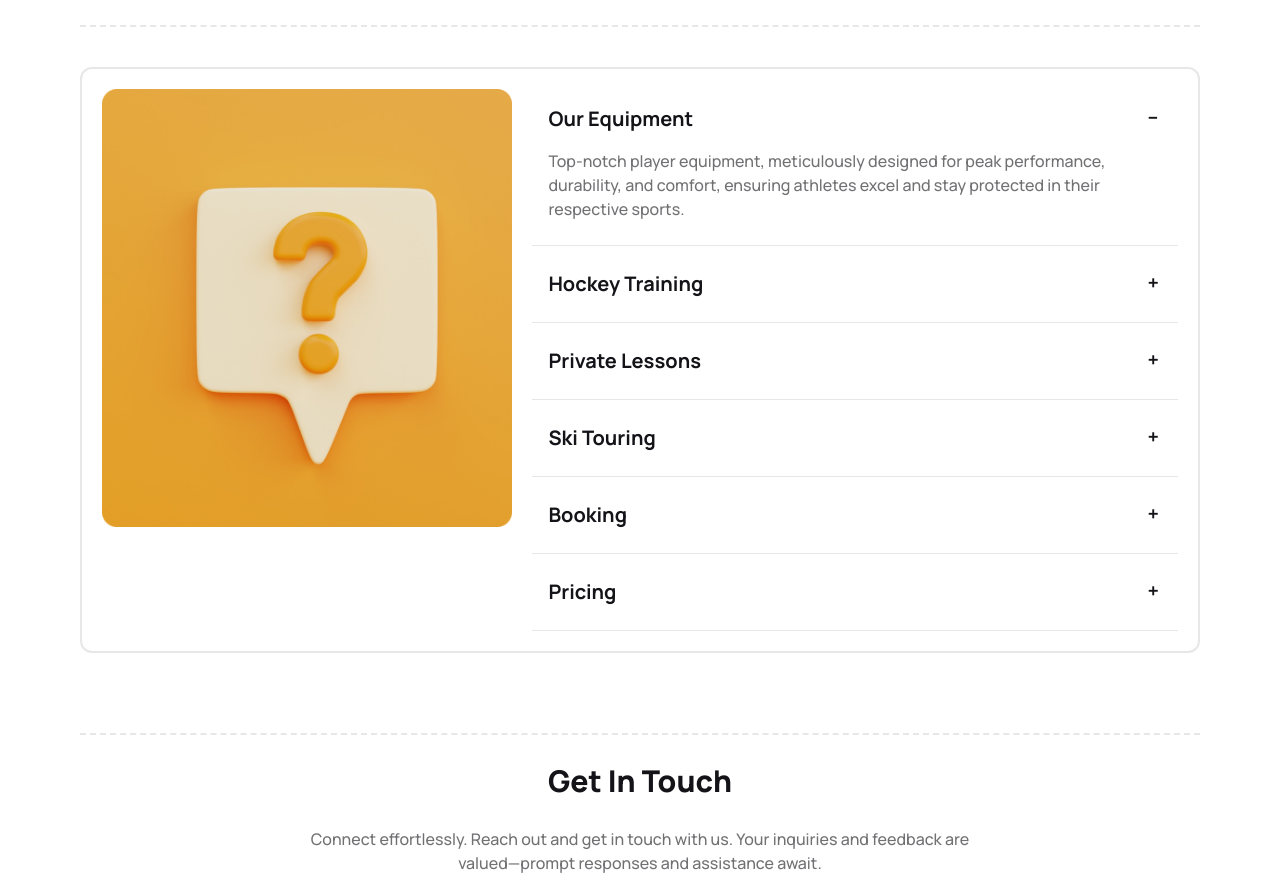
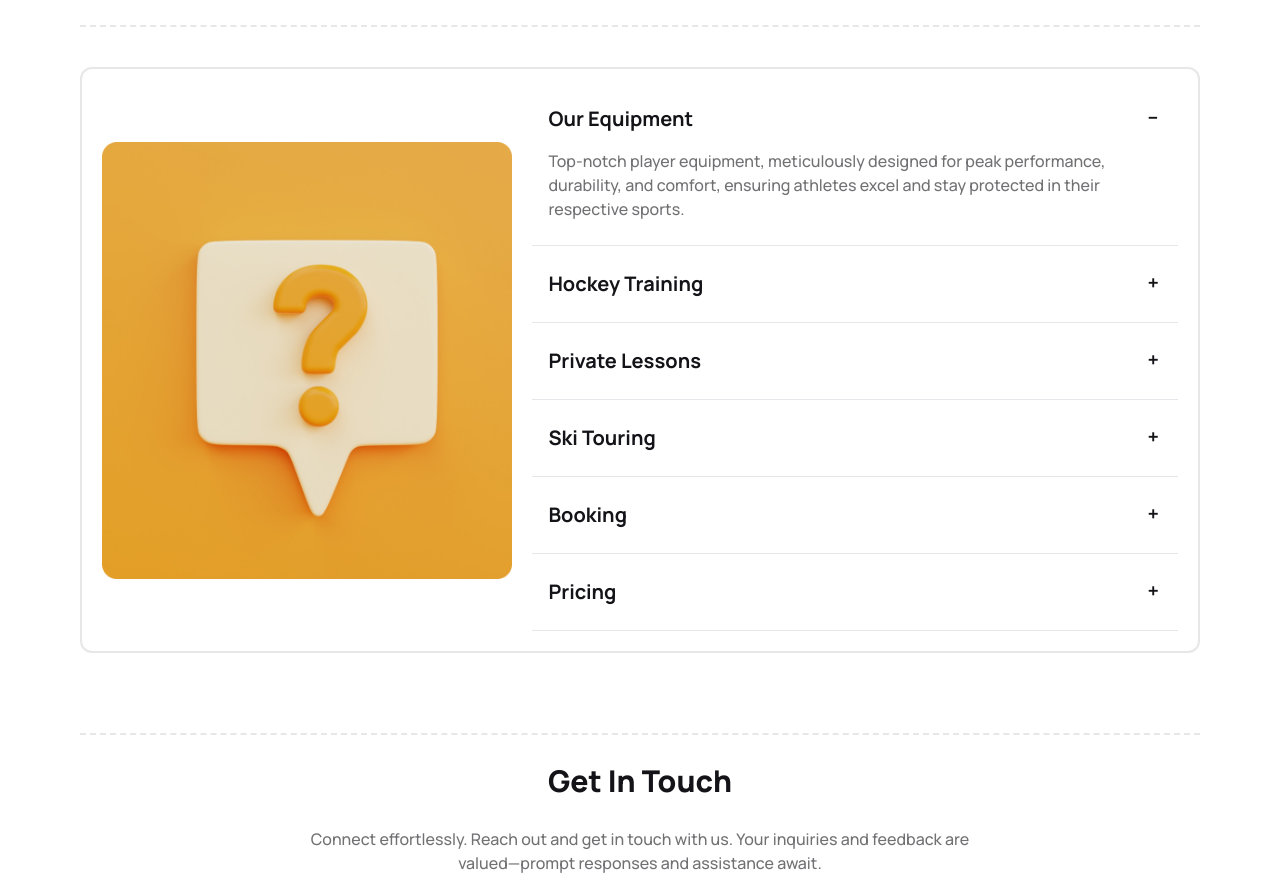
Before and after one commit to kamrul-huda/B9A3-Hockeys, a plain HTML site: page index.html in a window 1280 px wide. Shown: the part 3599-4488 px from the top of the page. Drawn offline with nearby package versions, Linux system fonts and the light colour scheme.

Commit message:
adjust faq image

```diff
--- a/index.html
+++ b/index.html
@@ -495,7 +495,7 @@
             <div class="hero mt-10">
                 <div
                     class="flex flex-col lg:flex-row lg:justify-between w-full border-2 border-solid border-[#1313181A] rounded-xl p-5 gap-5">
-                    <div class="text-center w-full lg:text-left lg:w-[40%]">
+                    <div class="text-center w-full lg:text-left lg:w-[40%] flex justify-center items-center">
                         <img class="w-full bg-cover object-fill" src="./Images/11.png" alt="">
                     </div>
                     <div class="card shrink-0 w-full  lg:w-[60%] space-y-2">
```
